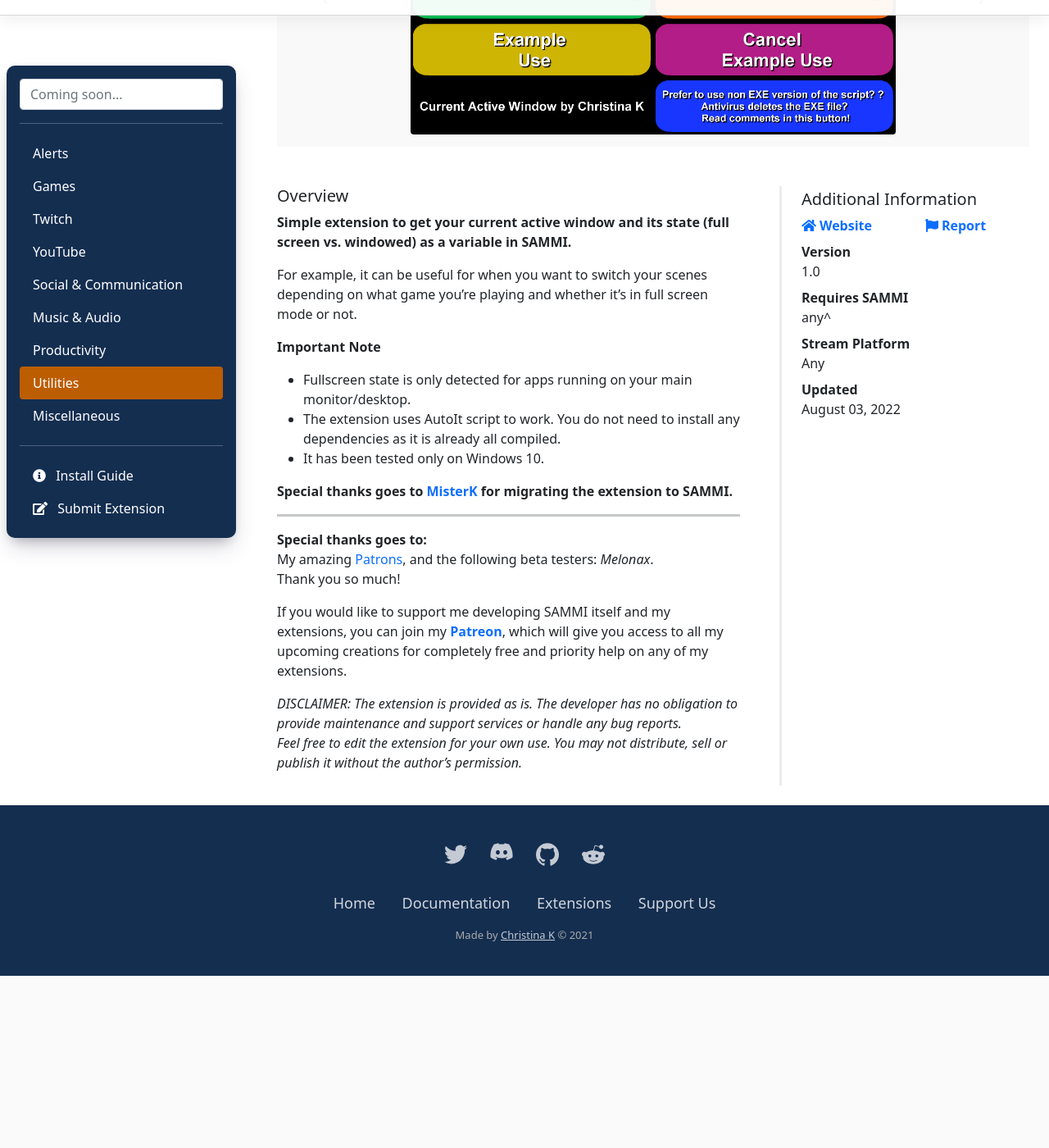
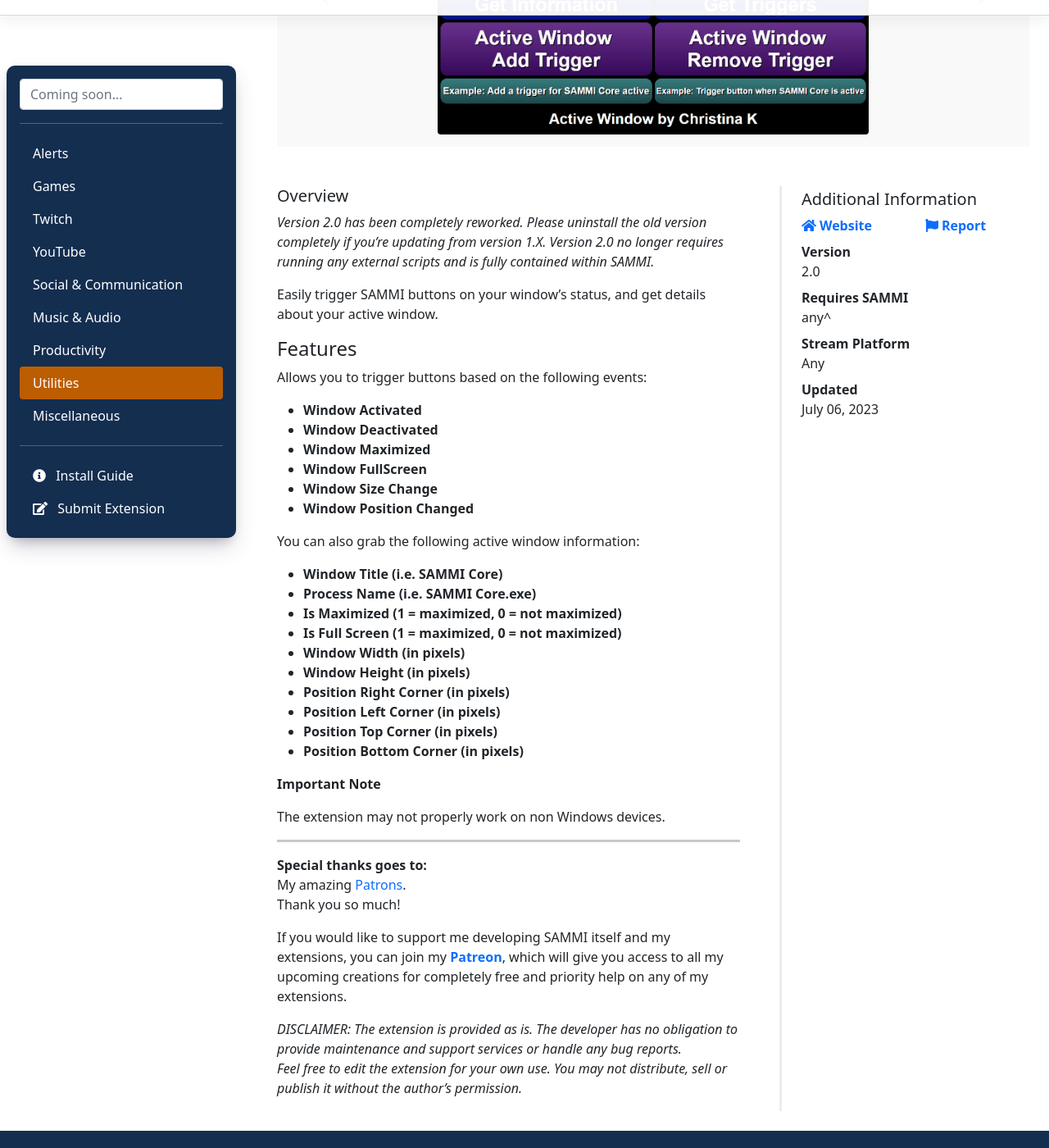
Before and after one commit to SAMMISolutions/SAMMISolutions.github.io, a Jekyll site: the page built from collections/_extensions/active-window.md, in a window 1280 px wide and 1400 px high, scrolled down 845 px. Shown: the whole window at 82% size. Built offline with Jekyll 4.4.1, drawn with Linux system fonts in a browser that asks for light colours; comment, search, counter and statistics services are not loaded; before the commit the page ends 2035 px from its top, so only the background shows below that.

Commit message:
active window

```diff
--- a/collections/_extensions/active-window.md
+++ b/collections/_extensions/active-window.md
@@ -4,51 +4,58 @@
 slug: active-window
 desc: Get your current active window and its state as a variable in SAMMI.
 category: utilities
-date: '2022-08-03T00:00:00-05:00'
+date: '2023-07-06T00:00:00-05:00'
 permalink: extensions/utilities/:slug
 download_url: https://christinak.itch.io/sammi-active-window
 developer_name: Christina K.
 developer_url: https://christinak.itch.io
 icon_local: active_window.png
-trailer: https://www.youtube.com/embed/psPiUVRTFnc
-screenshots_local: active_window_ss.png , active_window_ss2.png
+trailer: https://www.youtube.com/embed/6muJS9hh6xo
+screenshots_local: active_window_ss.png
 screenshots_ex:
-version: 1.0
+version: 2.0
 sammi_version: any
 platform: Any
 overview: |
-    **Simple extension to get your current active window and its state (full screen vs. windowed) as a variable in SAMMI.**
+    *Version 2.0 has been completely reworked. Please uninstall the old version completely if you're updating from version 1.X. Version 2.0 no longer requires running any external scripts and is fully contained within SAMMI.*
 
-    For example, it can be useful for when you want to switch your scenes depending on what game you're playing and whether it's in full screen mode or not.
+    Easily trigger SAMMI buttons on your window's status, and get details about your active window.
+
+    #### Features
+    Allows you to trigger buttons based on the following events:
+
+    - **Window Activated**
+    - **Window Deactivated**
+    - **Window Maximized**
+    - **Window FullScreen**
+    - **Window Size Change**
+    - **Window Position Changed**
+
+    You can also grab the following active window information:
+
+    - **Window Title (i.e. SAMMI Core)**
+    - **Process Name (i.e. SAMMI Core.exe)**
+    - **Is Maximized (1 = maximized, 0 = not maximized)**
+    - **Is Full Screen (1 = maximized, 0 = not maximized)**
+    - **Window Width (in pixels)**
+    - **Window Height (in pixels)**
+    - **Position Right Corner (in pixels)**
+    - **Position Left Corner (in pixels)**
+    - **Position Top Corner (in pixels)**
+    - **Position Bottom Corner (in pixels)**
 
     **Important Note**
-    - Fullscreen state is only detected for apps running on your main monitor/desktop.
-    - The extension uses AutoIt script to work.  You do not need to install any dependencies as it is already all compiled.
-    - It has been tested only on Windows 10.
 
-    **Special thanks goes to [MisterK](twitch.tv/misterk_qc) for migrating the extension to SAMMI.**
+    The extension may not properly work on non Windows devices.
 setup: |
-    1. Place the *inner* Active_Window folder in `SAMMI/SAMMI Receiver(PC)/Ext` folder.
-    2. Install the extension. You can follow the [Extension Install Guide](/install).
-    3. Press **Active Window Start Scanning** button.
-    4. Press **Example Use** button to see an example of how you can use this exension. Your active window and its state will be displayed as a yellow notification alert in your Receiver.
-    5. Press **Active Window Stop Scanning** button if you wish to terminate the script and stop scanning for active window.
+    *Version 2.0 has been completely reworked. Please uninstall the old version completely if you're updating from version 1.X. Version 2.0 no longer requires running any external scripts and is fully contained within SAMMI.*
 
-    If your Antivirus doesn't like running the .exe file, you can use the .a3x file instead. Instructions can be found in the **blue button in your premade deck**.
+    1. Install the extension. You can follow the [Extension Install Guide](https://sammi.solutions/extensions/install).
+    2. To enable scanning, press 'Active Window Enable Scanning' button.
+    3. To grab currently active window information, use 'Active Window Get Info' button
+    4. To add a trigger for a specific event, e.g. SAMMI Core activated, use 'Active Window Manage Triggers' button
+    5. Find more details about all the available commands and examples in the premade Active Window Deck
 
-    Please do NOT rename or move this folder outside of Receiver/Ext folder and do NOT rename of move any of the files within this folder.
-    They're all important for the extension to correctly function.
-
-    **Folder Contents**\
-    `LBActiveWindow.exe` - compiled script which scans for active window process name and size\
-    `LBActiveWindow.a3x` - compiled script but without the final exe. Must be run with AutoIt installed. Might work better than the .exe version if your antivirus is too aggressive.\\
-    `LBActiveWindow.au3` - uncompiled script. Can be edited in AutoIt. \
-    `activewindow.txt` - the script saves the active window process name and size into this txt file\
-    `LBActiveWindowKill.bat` - batch file to kill the currently running script \
-    `LBActiveWindowKill.vbs` - visual basic script to run the batch file silently
-
-    *Note: Your antivirus may not like the .exe file included in the zip, which is a compiled AutoIt script to detect your active window.
-    You can give it a permission to execute it or use its non exe version, just follow the instructions in the blue button in your premade deck!*
-testers: Melonax
+    Note: If there are any issues with detecting your active window, please try running SAMMI as administrator (right click on SAMMI Core.exe - Run as Administrator).
 privacy_collect: false
 ---
```
Also changed, not shown: collections/_extensions/ai-image-generator.md (+1 -1 lines), collections/_extensions/chat-gpt.md (+1 -1 lines), collections/_extensions/chat-stats.md (+1 -1 lines), assets/images/extensions/active_window.png, assets/images/extensions/active_window_ss.png, assets/images/extensions/active_window_ss2.png (deleted).
